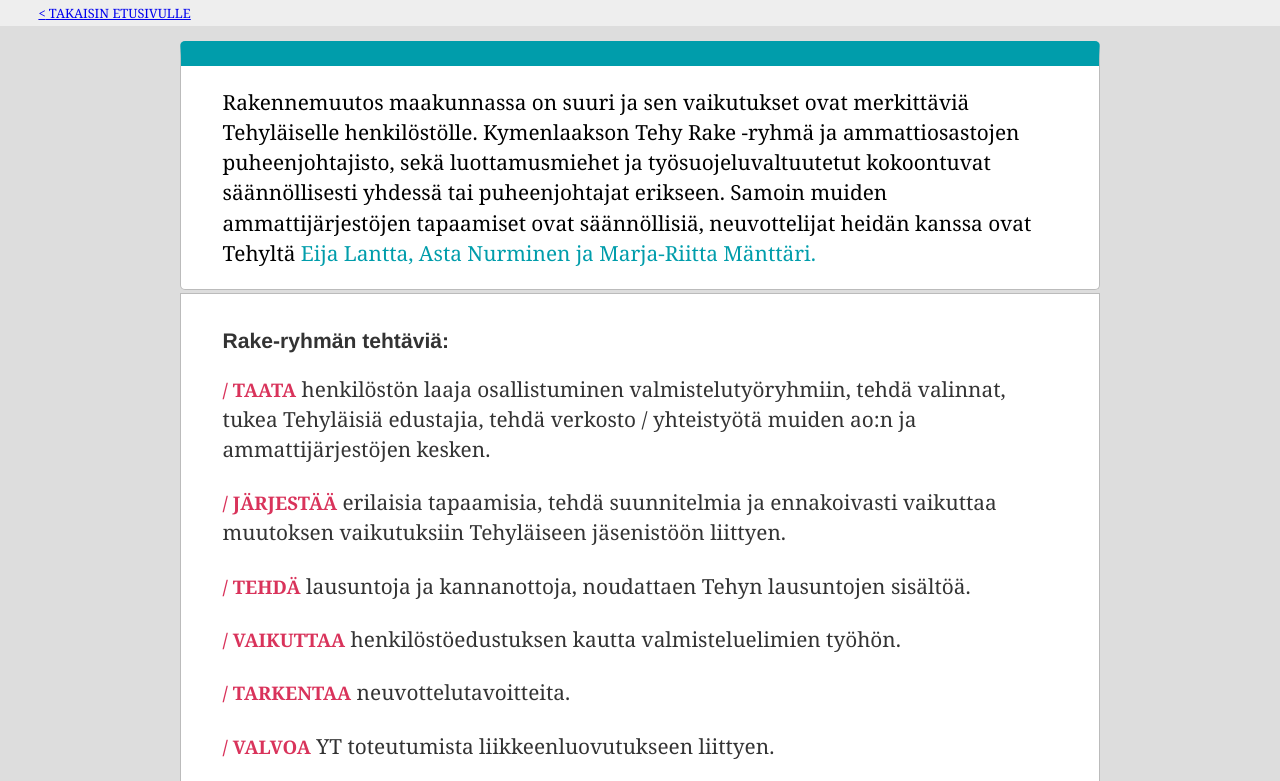
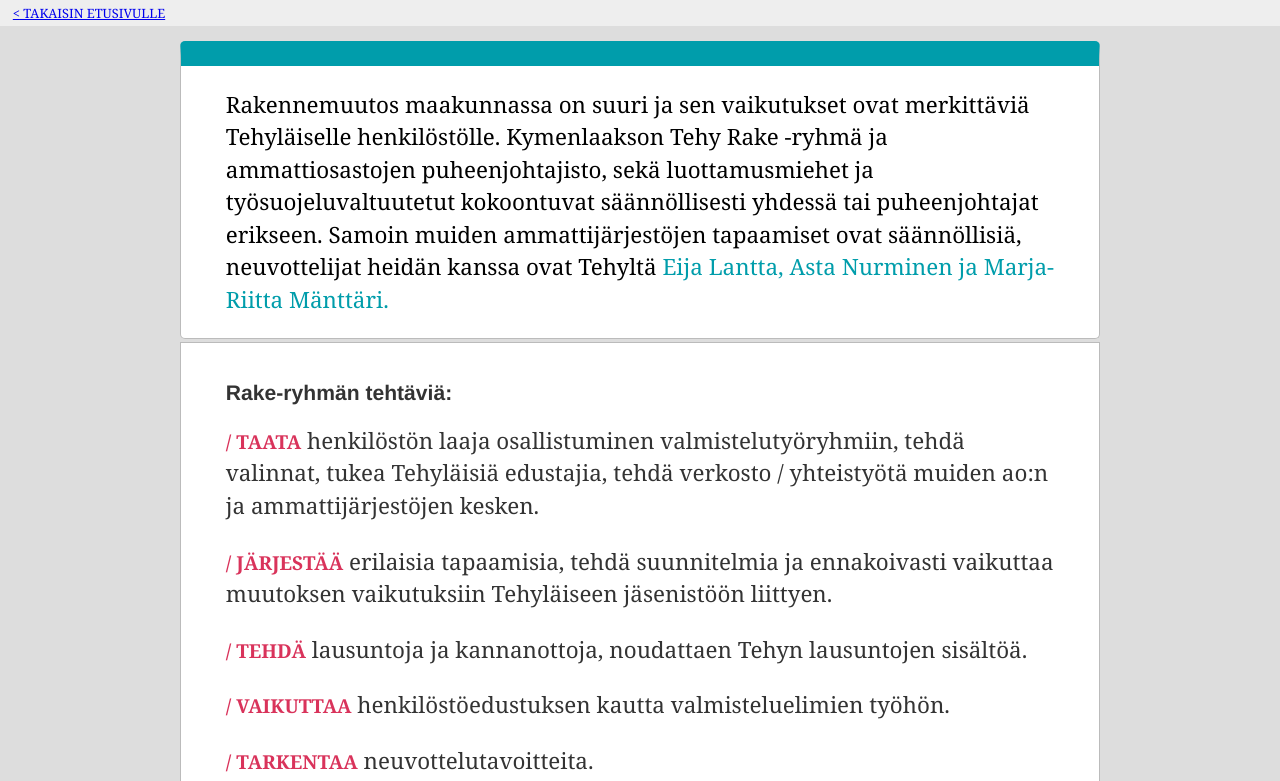
Before and after one commit to iispe/rake_newsletter, a Gatsby site: page /rake in a window 1280 px wide. Shown: the top 781 px of the page. Built offline with nearby package versions, Linux system fonts and the light colour scheme; Gatsby itself is replaced by a stand-in of ours.

Commit message:
refactor rake.js

```diff
--- a/src/pages/rake.js
+++ b/src/pages/rake.js
@@ -5,12 +5,14 @@
 import Container from "../components/container";
 
 const SubPageContainer = styled.div`
-    margin: 0 auto;
+   margin: 0 auto;
    background-color: #ddd;
+   padding: 0 1em;
+
 `;
 
 const Navigation = styled.div`
-    padding: 0.3em 3em;
+    padding: 0.3em 1em;
     font-size: 0.8em;
     text-transform: uppercase;
     background-color: #eee;
@@ -20,7 +22,6 @@
 const SubPageHeader = styled.div`
     background-color: #fff;
     color: #000;
-    // font-size: 1.4em;
     border: 1px solid #bbb;
     border-top: 25px solid #009dab;
     border-radius: 5px;
@@ -34,10 +35,14 @@
 
 `;
 
-const TekstiOsa = styled.div`
-    font-size: 1.3em;
+const TextP = styled.div`
+    font-size: 1.4rem;
     padding-top: 15px;
     padding-bottom: 15px;
+
+    @media screen and (max-width: 920px) {
+       font-size: 1.2rem;
+   }
 `;
 
 const MainText = styled.div`
@@ -58,7 +63,7 @@
 
 const First = styled.span`
     color: #D9335B;
-    font-size: 0.9em
+    font-size: 1.2rem
     font-weight: bold;
     text-transform: uppercase;
     &:before {
@@ -71,7 +76,7 @@
             <Link to="/"> {"<"} Takaisin etusivulle </Link>
         </Navigation>
         <SubPageContainer>
-                <TekstiOsa>
+                <TextP>
                     <SubPageHeader>
                         <p>Rakennemuutos maakunnassa on suuri ja sen vaikutukset ovat merkittäviä Tehyläiselle henkilöstölle.
                     Kymenlaakson Tehy Rake -ryhmä ja ammattiosastojen puheenjohtajisto, sekä luottamusmiehet ja työsuojeluvaltuutetut kokoontuvat säännöllisesti yhdessä tai puheenjohtajat erikseen. Samoin muiden ammattijärjestöjen tapaamiset ovat säännöllisiä, neuvottelijat heidän kanssa ovat Tehyltä <Highlight>Eija Lantta, Asta Nurminen ja Marja-Riitta Mänttäri.</Highlight></p>
@@ -91,7 +96,7 @@
                     <p><First>Tiedottaa</First> jäsenistölle</p>
                     <p><First>Huolehtia</First> lm ja tsv organisoitumisen käynnistymisestä </p>
                     </MainText>
-                </TekstiOsa>
+                </TextP>
         </SubPageContainer>
         <Navigation>
             <Link to="/"> {"<"} Takaisin etusivulle </Link>
```
